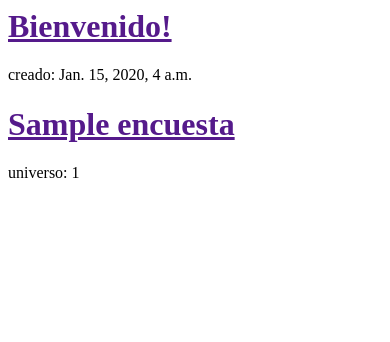
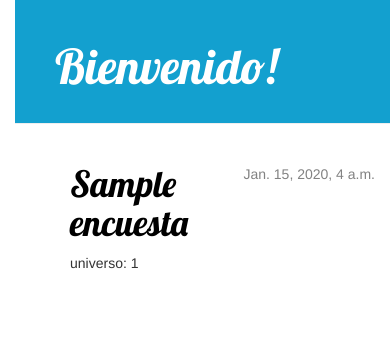
Before and after one commit to jocyclara09/aplicacion-tarea-hdp, a Django app: template aplicacion/templates/aplicacion/lista_encuesta.html in a window 390 px wide. Shown: the top 342 px of the page. Run offline with Django 3.2, Linux system fonts and the light colour scheme; the template is opened without the code that fills it: values that come from a table or form of the project are taken from there, others are empty; tables that the repository leaves empty hold one stand-in row (values such as "Sample post"); some libraries are stand-ins or nearby versions.

Commit message:
Agregando vista para encuestas.

```diff
--- /dev/null
+++ b/aplicacion/static/css/aplicacion.css
@@ -0,0 +1,56 @@
+h1 a {
+        color: #13A0CF;
+        font-family: 'Lobster';
+    }
+
+body {
+        padding-left: 15px;
+    }
+
+.page-header {
+        background-color: #13A0CF;
+        margin-top: 0;
+        padding: 20px 20px 20px 40px;
+    }
+
+    .page-header h1, .page-header h1 a, .page-header h1 a:visited, .page-header h1 a:active {
+        color: #ffffff;
+        font-size: 36pt;
+        text-decoration: none;
+    }
+
+    .content {
+        margin-left: 40px;
+    }
+
+    h1, h2, h3, h4 {
+        font-family: 'Lobster', cursive;
+    }
+
+    .date {
+        float: right;
+        color: #828282;
+    }
+
+    .save {
+        float: right;
+    }
+
+    .encuesta-form textarea, .encuesta-form input {
+        width: 100%;
+    }
+
+    .top-menu, .top-menu:hover, .top-menu:visited {
+        color: #ffffff;
+        float: right;
+        font-size: 26pt;
+        margin-right: 20px;
+    }
+
+    .encuesta {
+        margin-bottom: 70px;
+    }
+
+    .encuesta h1 a, .encuesta h1 a:visited {
+        color: #000000;
+    }
--- /dev/null
+++ b/aplicacion/templates/aplicacion/base.html
@@ -0,0 +1,24 @@
+{% load staticfiles %}
+    <html>
+        <head>
+            <title>Mi Encuesta</title>
+            <link rel="stylesheet" href="//maxcdn.bootstrapcdn.com/bootstrap/3.2.0/css/bootstrap.min.css">
+            <link rel="stylesheet" href="//maxcdn.bootstrapcdn.com/bootstrap/3.2.0/css/bootstrap-theme.min.css">
+            <link rel="stylesheet" href="{% static 'css/aplicacion.css' %}">
+            <link href="https://fonts.googleapis.com/css?family=Lobster&subset=latin,latin-ext" rel="stylesheet" type="text/css">
+        </head>
+        <body>
+            <div class="page-header">
+                <h1><a href="">Bienvenido!</a></h1>
+            </div>
+
+            <div class="content container">
+        <div class="row">
+            <div class="col-md-8">
+                {% block content %}
+                {% endblock %}
+            </div>
+        </div>
+    </div>
+        </body>
+    </html>
--- a/aplicacion/templates/aplicacion/lista_encuesta.html
+++ b/aplicacion/templates/aplicacion/lista_encuesta.html
@@ -1,18 +1,13 @@
-    <html>
-        <head>
-            <title>Home</title>
-        </head>
-        <body>
-            <div>
-                <h1><a href="">Bienvenido!</a></h1>
-            </div>
+{% extends 'aplicacion/base.html' %}
 
-            {% for encuesta in encuestas %}
-            <div>
-            <p>creado: {{ encuesta.fecha_creacion }}</p>
-            <h1><a href="">{{ encuesta.nombre }}</a></h1>
-            <p>universo: {{ encuesta.universo|linebreaksbr }}</p>
-            </div>
-            {% endfor %}
-        </body>
-    </html>
+{% block content %}
+                {% for encuesta in encuestas %}
+            <div class="encuesta">
+                        <div class="date">
+                            {{ encuesta.fecha_creacion }}
+                        </div>
+                        <h1><a href="{% url 'aplicacion.views.detalle_encuesta' pk=encuesta.pk %}">{{ encuesta.nombre }}</a></h1>
+                        <p>universo: {{ encuesta.universo|linebreaksbr }}</p>
+                </div>
+                {% endfor %}
+                {% endblock content %}
--- a/aplicacion/urls.py
+++ b/aplicacion/urls.py
@@ -1,6 +1,7 @@
-from django.conf.urls import include, url
+from django.conf.urls import url
 from . import views
 
 urlpatterns = [
     url(r'^$', views.lista_encuesta),
+    url(r'^encuesta/(?P<pk>[0-9]+)/$', views.detalle_encuesta),
 ]
--- a/aplicacion/views.py
+++ b/aplicacion/views.py
@@ -1,7 +1,12 @@
 from django.shortcuts import render
+from django.shortcuts import render, get_object_or_404
 from django.utils import timezone
 from .models import Encuesta
 
 def lista_encuesta(request):
 	encuestas = Encuesta.objects.filter(fecha_creacion__lte=timezone.now()).order_by('fecha_creacion')
 	return render(request, 'aplicacion/lista_encuesta.html', {'encuestas': encuestas})
+
+def detalle_encuesta(request, pk):
+    encuesta = get_object_or_404(Encuesta, pk=pk)
+    return render(request, 'aplicacion/detalle_encuesta.html', {'encuesta': encuesta})
```
Also changed, not shown: aplicacion/templates/aplicacion/detalle_encuesta.html (added, +13 -0 lines).
